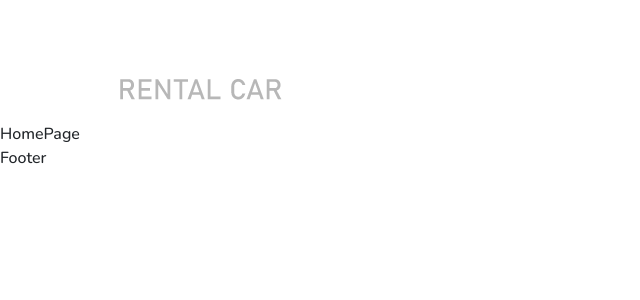
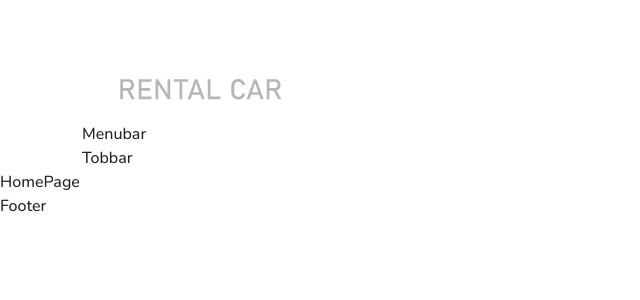
Before and after one commit to meteyildirim/bitproj, a React (Create React App) app in the folder car-rent/: page / in a window 1280 px wide. Shown: the top 300 px of the page, without its empty margins (0-640 px from the left). Built offline with nearby package versions, Linux system fonts and the light colour scheme.

Commit message:
header logo eklendi, menubar ve topbar componentler olusturuldu

```diff
--- a/car-rent/src/components/user/common/header/header.js
+++ b/car-rent/src/components/user/common/header/header.js
@@ -3,14 +3,20 @@ import { Container } from "react-bootstrap";
 // import styled from "styled-components";
 import logo from "../../../../assets/img/logo/logo.png";
 import { settings } from "../../../../helpers/settings";
+import Menubar from "./menubar";
+import Topbar from "./topbar";
 const Header = () => {
   return (
     <>
       <Container>
         <div className="header">
           <div className="logo">
-            <img src={logo} alt={settings.siteName} className="img-fluid"/>
+            <img src={logo} alt={settings.siteName} className="img-fluid" />
           </div>
+        </div>
+        <div className="menus">
+          <Menubar />
+          <Topbar />
         </div>
       </Container>
     </>
--- /dev/null
+++ b/car-rent/src/components/user/common/header/menubar.js
@@ -0,0 +1,7 @@
+import React from "react";
+
+const Menubar = () => {
+  return <div>Menubar</div>;
+};
+
+export default Menubar;
--- /dev/null
+++ b/car-rent/src/components/user/common/header/topbar.js
@@ -0,0 +1,7 @@
+import React from "react";
+
+const Topbar = () => {
+  return <div>Tobbar</div>;
+};
+
+export default Topbar;
```
